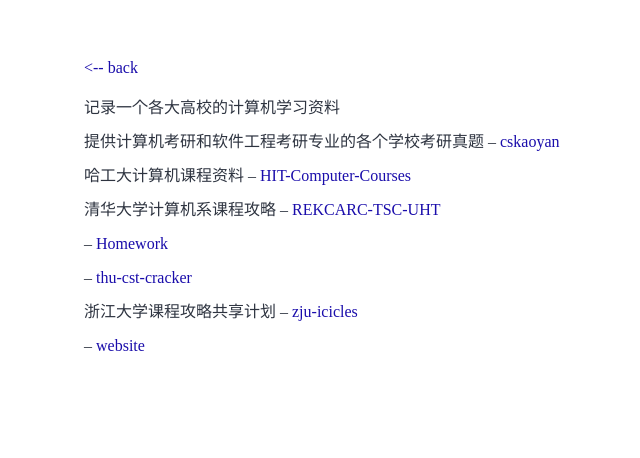
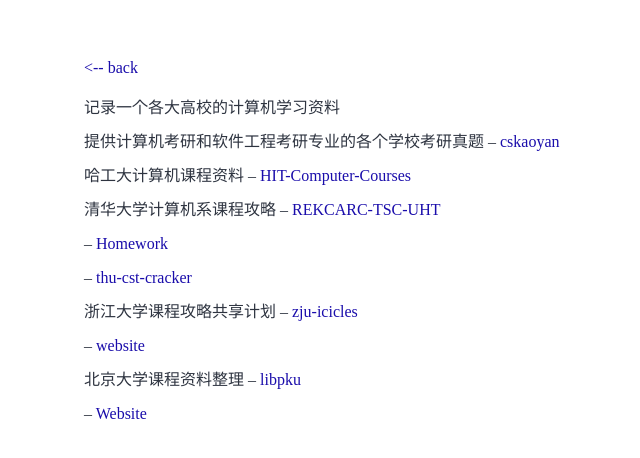
Before and after one commit to maicoder/blog, a Jekyll site: the page built from list/index.md, in a window 1280 px wide. Shown: the top 458 px of the page, without its empty margins (106-746 px from the left). Built offline with Jekyll 4.4.1, drawn with Linux system fonts in a browser that asks for light colours; some web fonts are replaced.

Commit message:
Update index.md

```diff
--- a/list/index.md
+++ b/list/index.md
@@ -17,3 +17,7 @@ layout: list
 浙江大学课程攻略共享计划 -- [zju-icicles](https://github.com/QSCTech/zju-icicles)
 
 -- [website](https://qsctech.github.io/zju-icicles/)
+
+北京大学课程资料整理 -- [libpku](https://github.com/lib-pku/libpku)
+
+-- [Website](https://lib-pku.github.io/)
```
